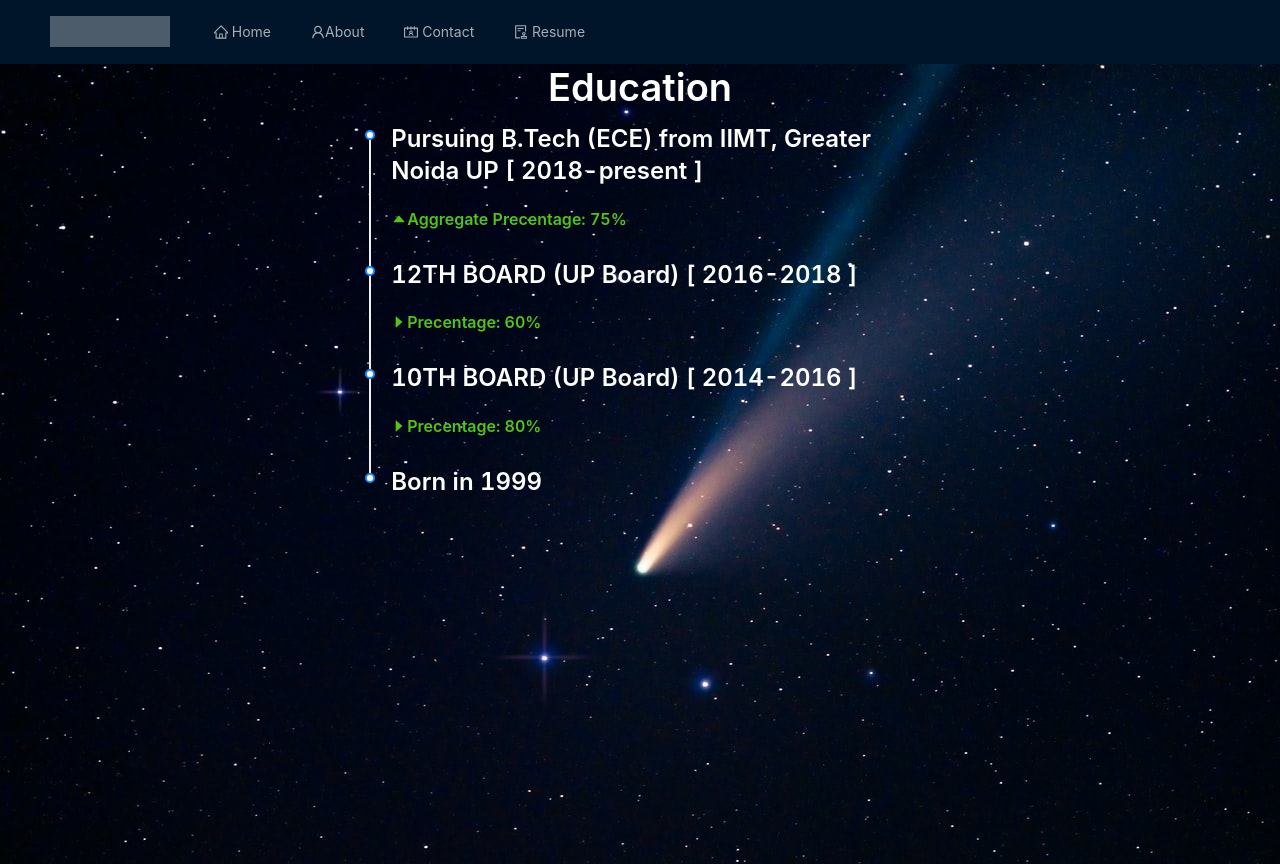
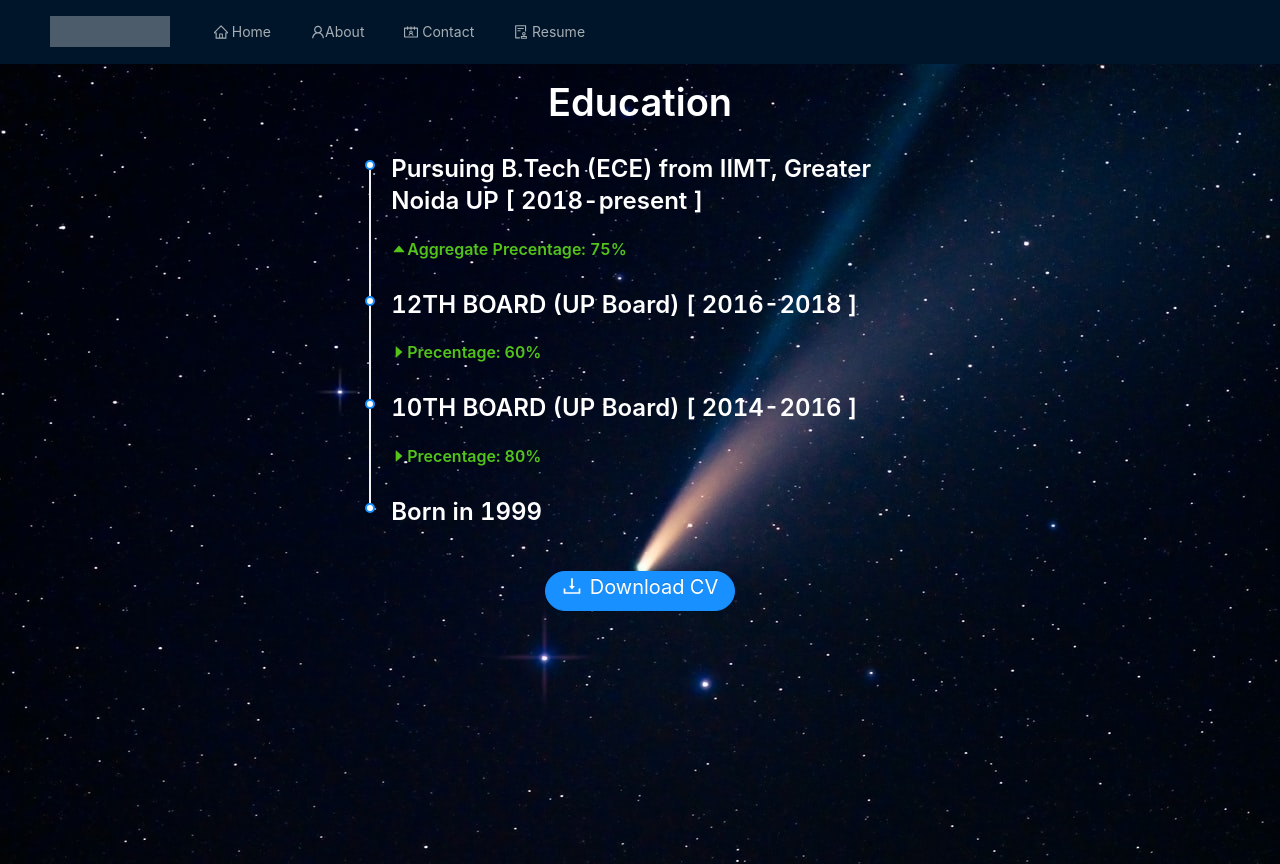
Before and after one commit to Ervishalsh/Ervishalsh, a React (Create React App) app: page /resume in a window 1280 px wide. Built offline with nearby package versions, Linux system fonts and the light colour scheme.

Commit message:
added cv

```diff
--- a/src/Resume.js
+++ b/src/Resume.js
@@ -1,8 +1,8 @@
 import React, { Component } from 'react'
-import { Row, Col, Typography, Timeline } from 'antd'
-import { CaretRightOutlined, CaretUpOutlined } from '@ant-design/icons';
+import { Row, Col, Typography, Timeline, Button } from 'antd'
+import { CaretRightOutlined, CaretUpOutlined, DownloadOutlined } from '@ant-design/icons';
 import TimelineItem from 'antd/lib/timeline/TimelineItem';
-
+import cv from './cv.pdf'
 
 export default class Resume extends Component {
   render() {
@@ -10,8 +10,9 @@ export default class Resume extends Component {
 
     return (
       <div className="bg">
-      <div className="rs" >
-          <Title style={{ color: "#FFF" }} >Education</Title>
+        <div className="rs" >
+
+          <Title style={{ padding: 15 ,color: "#FFF" }} >Education</Title>
           <Row>
             <Col span={16} offset={4}>
               <Timeline>
@@ -42,7 +43,11 @@ export default class Resume extends Component {
             </Col>
 
           </Row>
-
+          <Row>
+            <Button type="primary" href={cv} shape="round" icon={<DownloadOutlined />} style={{ blockSize: 40, fontSize: 20 }}>
+              Download CV
+        </Button>
+          </Row>
         </div>
       </div>
 
```
Also changed, not shown: 1 other file (tests, documents, lock files or other folders).
